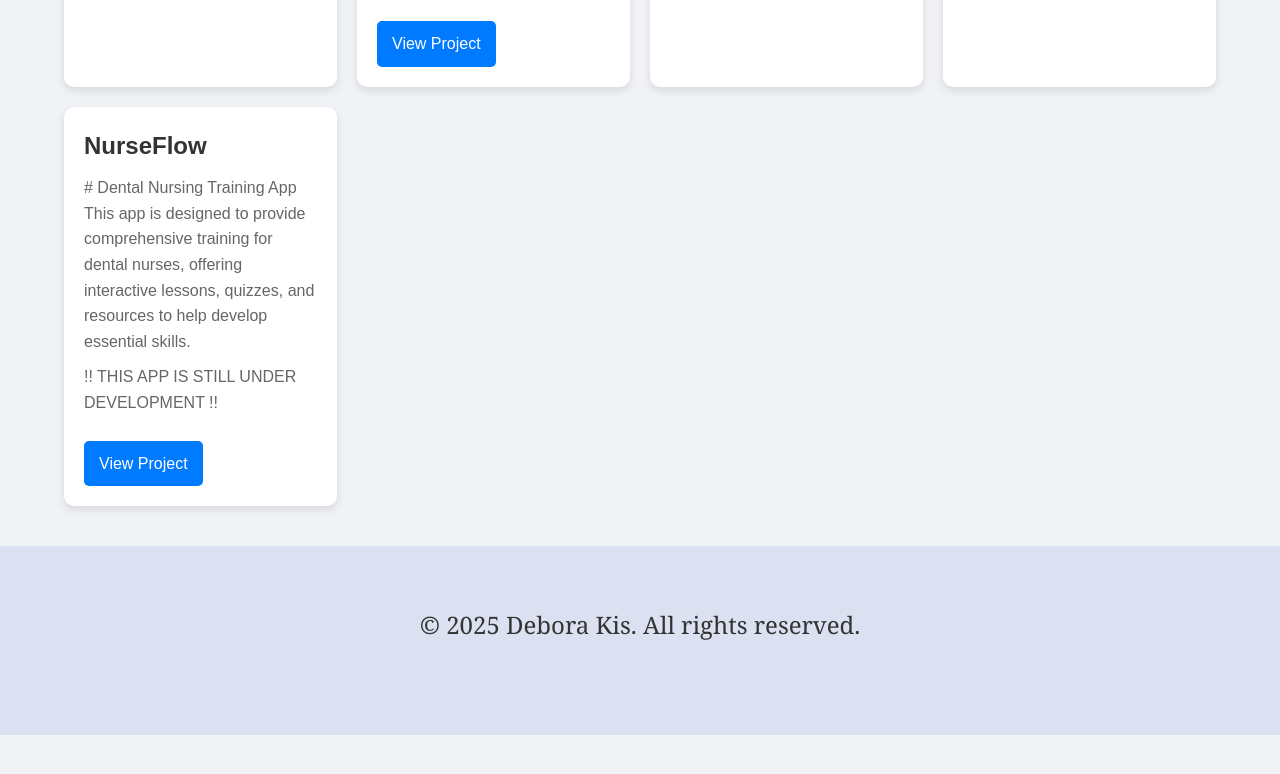
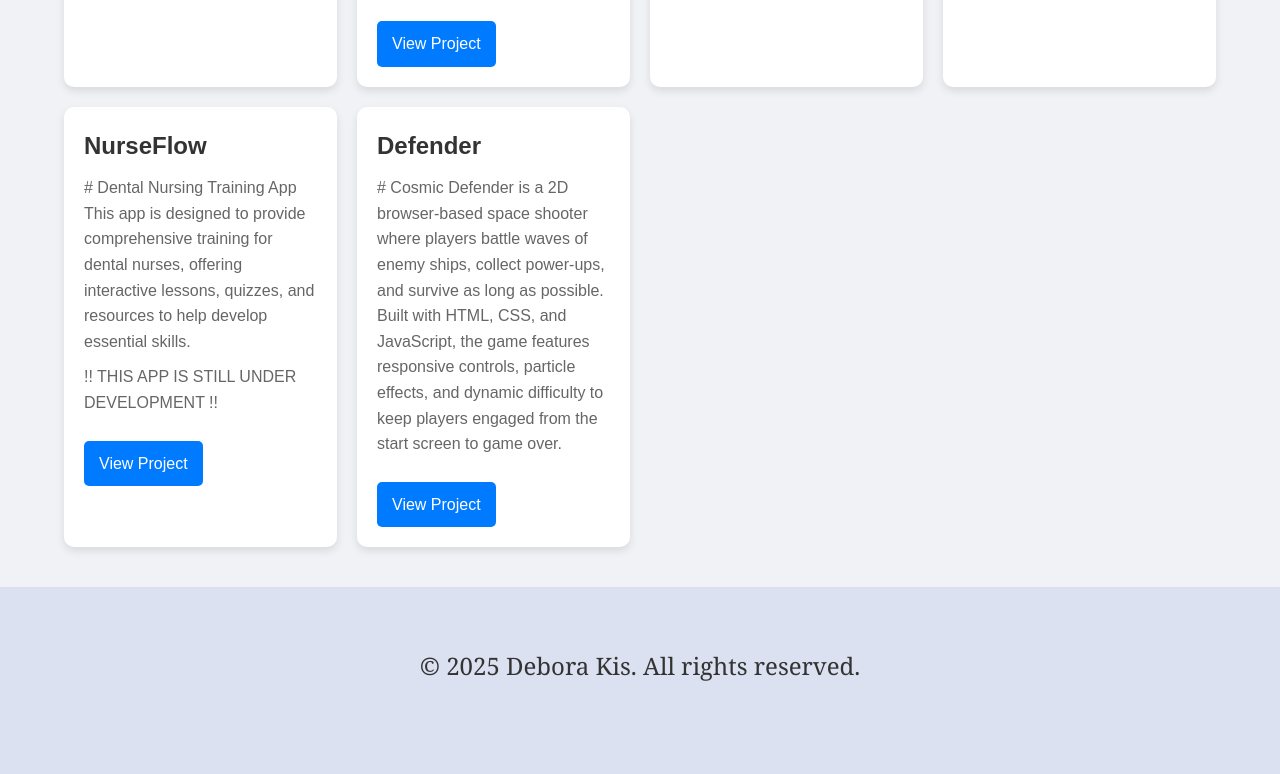
Before and after one commit to DeboraKis/MySite, a plain HTML site: page projects.html in a window 1280 px wide. Shown: the part 924-1698 px from the top of the page. Before the commit the page ends 1659 px from the top, so only its background shows below. Drawn offline with Linux system fonts and the light colour scheme.

Commit message:
added project

```diff
--- a/projects.html
+++ b/projects.html
@@ -128,6 +128,21 @@
         </div>
 
 
+        <!-- Project 6 -->
+        <div class="project-card">
+          <div class="project-info">
+            <h3>Defender</h3>
+            <p class="project-description">
+            # Cosmic Defender is a 2D browser-based space shooter where players battle waves of enemy ships, collect power-ups, and survive as long as possible. Built with HTML, CSS, and JavaScript, the game features responsive controls, particle effects, and dynamic difficulty to keep players engaged from the start screen to game over.
+            </p>
+            <p class="project-description">
+            </p>
+
+            <a href="https://github.com/DeboraKis/NurseFlow.git" class="project-link">View Project</a>
+          </div>
+        </div>
+
+
         <!-- Add more projects as needed -->
       </div>
     </div>
```
